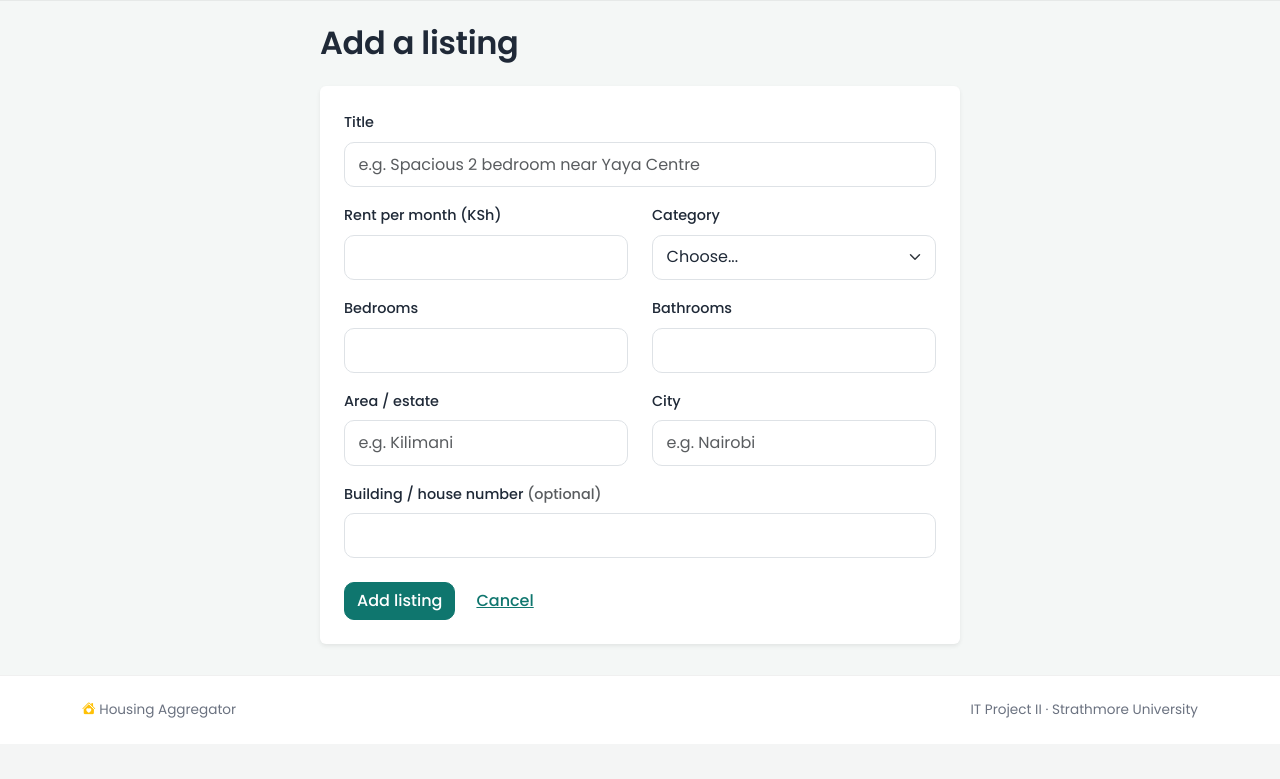
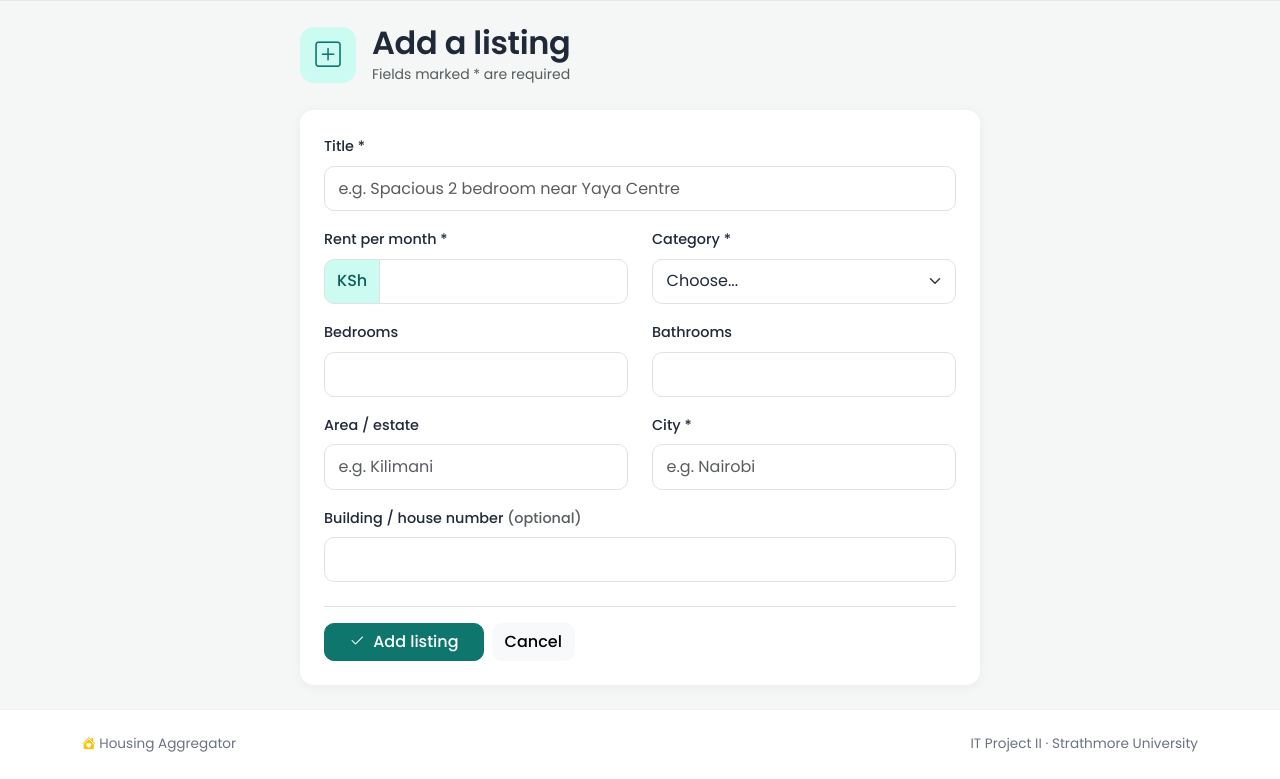
Before and after one commit to j-kingz/Housing-Aggregator-Project-, a Flask app: template app/templates/listings/form.html in a window 1280 px wide. Shown: the part 56-835 px from the top of the page. Before the commit the page ends 774 px from the top, so only its background shows below. Run offline with Flask 3, Linux system fonts and the light colour scheme; the template is opened without the code that fills it, so the values that code supplies are empty.

Commit message:
listing form: header icon, KSh prefix on rent, required markers

```diff
--- a/app/templates/listings/form.html
+++ b/app/templates/listings/form.html
@@ -1,26 +1,35 @@
 {% extends "base.html" %}
 {% block title %}{{ 'Edit listing' if editing else 'Add listing' }}{% endblock %}
 {% block content %}
-<div class="mx-auto" style="max-width: 640px;">
-  <h2 class="mb-4">{{ 'Edit listing' if editing else 'Add a listing' }}</h2>
+<div class="mx-auto" style="max-width: 680px;">
+  <div class="d-flex align-items-center gap-3 mb-4">
+    <span class="icon-box"><i class="bi {{ 'bi-pencil-square' if editing else 'bi-plus-square' }}"></i></span>
+    <div>
+      <h2 class="mb-0">{{ 'Edit listing' if editing else 'Add a listing' }}</h2>
+      <span class="text-muted small">Fields marked * are required</span>
+    </div>
+  </div>
 
-  <form method="post" class="bg-white p-4 rounded shadow-sm">
+  <form method="post" class="panel p-4">
     <input type="hidden" name="csrf_token" value="{{ csrf_token() }}">
 
     <div class="mb-3">
-      <label class="form-label" for="title">Title</label>
+      <label class="form-label" for="title">Title *</label>
       <input type="text" id="title" name="title" class="form-control" maxlength="150"
              placeholder="e.g. Spacious 2 bedroom near Yaya Centre" value="{{ listing.title or '' }}" required>
     </div>
 
     <div class="row">
       <div class="col-sm-6 mb-3">
-        <label class="form-label" for="rentamount">Rent per month (KSh)</label>
-        <input type="number" id="rentamount" name="rentamount" class="form-control" min="1" step="any"
-               value="{{ listing.rentamount or '' }}" required>
+        <label class="form-label" for="rentamount">Rent per month *</label>
+        <div class="input-group">
+          <span class="input-group-text">KSh</span>
+          <input type="number" id="rentamount" name="rentamount" class="form-control" min="1" step="any"
+                 value="{{ listing.rentamount or '' }}" required>
+        </div>
       </div>
       <div class="col-sm-6 mb-3">
-        <label class="form-label" for="category">Category</label>
+        <label class="form-label" for="category">Category *</label>
         <select id="category" name="category" class="form-select" required>
           <option value="">Choose...</option>
           {% for c in categories %}
@@ -50,7 +59,7 @@
                placeholder="e.g. Kilimani" value="{{ listing.address or '' }}">
       </div>
       <div class="col-sm-6 mb-3">
-        <label class="form-label" for="city">City</label>
+        <label class="form-label" for="city">City *</label>
         <input type="text" id="city" name="city" class="form-control" maxlength="50"
                placeholder="e.g. Nairobi" value="{{ listing.city or '' }}" required>
       </div>
@@ -62,10 +71,10 @@
              value="{{ listing.buildingnumber or '' }}">
     </div>
 
-    <div class="d-flex gap-2">
-      <button type="submit" class="btn btn-primary">{{ 'Save changes' if editing else 'Add listing' }}</button>
+    <div class="d-flex gap-2 border-top pt-3">
+      <button type="submit" class="btn btn-primary px-4"><i class="bi bi-check2 me-1"></i> {{ 'Save changes' if editing else 'Add listing' }}</button>
       <a href="{{ url_for('listings.detail', listing_id=listing_id) if editing else url_for('listings.my_listings') }}"
-         class="btn btn-link">Cancel</a>
+         class="btn btn-light">Cancel</a>
     </div>
   </form>
 </div>
```
